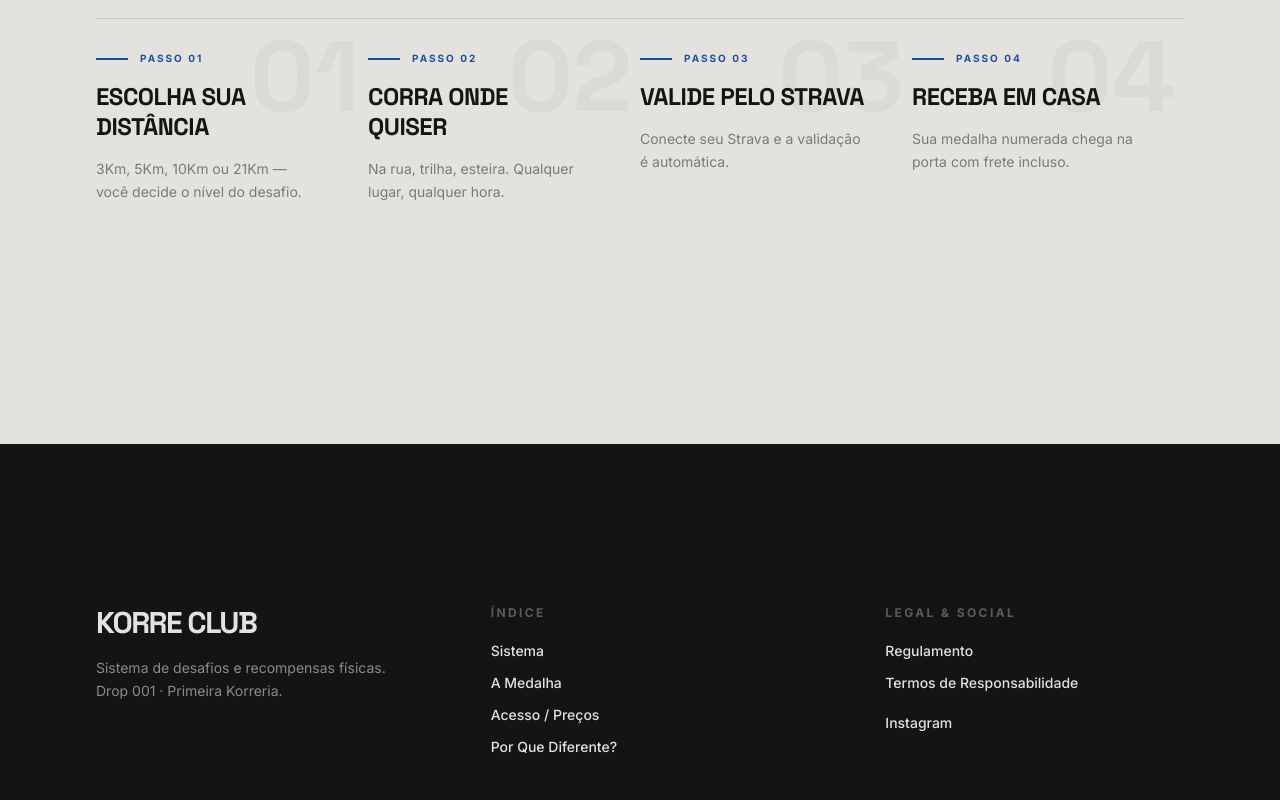
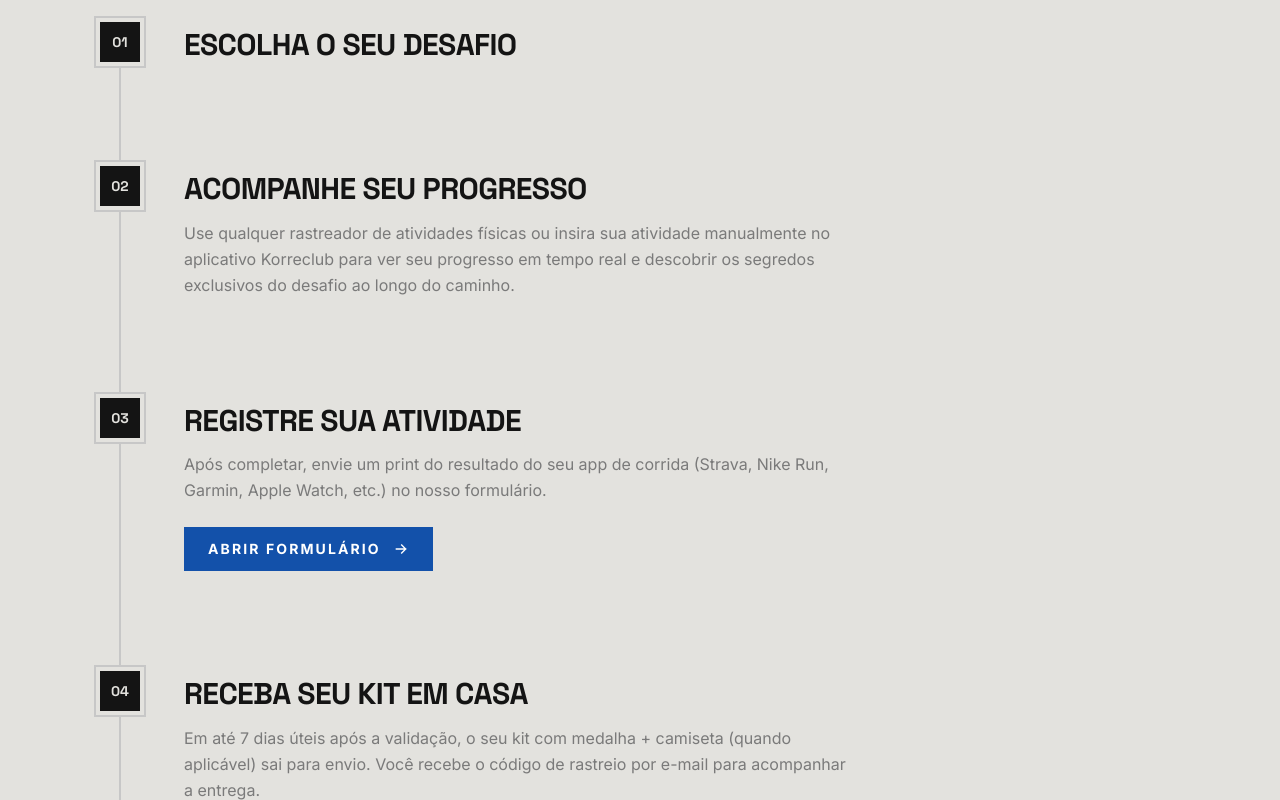
Before and after one commit to EuRydan/korreclub, a Next.js app: page / in a window 1280 px wide. Shown: the part 1220-2020 px from the top of the page. Built offline with nearby package versions, Linux system fonts and the light colour scheme.

Commit message:
Feat: redesign Como Funciona como linha do tempo vertical

```diff
--- a/src/components/sections/HowItWorks.tsx
+++ b/src/components/sections/HowItWorks.tsx
@@ -8,8 +8,7 @@ export default function HowItWorks() {
     <section id="como-funciona" className="w-full bg-[#E3E2DE] py-24 md:py-40">
       <div className="mx-auto w-[90%] md:w-[85%] max-w-[1440px]">
         {/* Header */}
-        <div className="flex flex-col md:flex-row md:items-end md:justify-between gap-6 mb-20 md:mb-32 border-b border-[#C7C7C7] pb-10">
-          <div className="flex flex-col gap-3">
+        <div className="flex flex-col gap-3 mb-20 md:mb-32 border-b border-[#C7C7C7] pb-10">
           <span className="font-[family-name:var(--font-inter)] text-[10px] uppercase tracking-[0.3em] font-bold text-[#1351AA]">
             Sistema
           </span>
@@ -19,45 +18,74 @@ export default function HowItWorks() {
             FUNCIONA
           </h2>
         </div>
-          <p className="font-[family-name:var(--font-inter)] text-[#7A7A7A] text-sm md:text-base max-w-sm leading-relaxed">
-            Quatro passos. Sem complicação. Do desafio à medalha na sua porta.
-          </p>
-        </div>
 
-        {/* Steps Grid */}
-        <div className="grid grid-cols-1 md:grid-cols-2 lg:grid-cols-4 gap-0">
+        {/* Timeline */}
+        <div className="relative">
+          {/* Vertical line */}
+          <div className="absolute left-[19px] md:left-[23px] top-0 bottom-0 w-[2px] bg-[#C7C7C7]" />
+
+          <div className="flex flex-col gap-0">
             {DROP.steps.map((step, i) => (
               <motion.div
                 key={step.number}
-              className="group relative border-t border-[#C7C7C7] pt-8 pb-16 md:pb-20 pr-0 md:pr-10 lg:pr-12"
-              initial={{ opacity: 0, y: 30 }}
-              whileInView={{ opacity: 1, y: 0 }}
-              viewport={{ once: true, margin: "-50px" }}
-              transition={{ duration: 0.5, delay: i * 0.1 }}
+                className="relative flex gap-6 md:gap-10 pb-16 md:pb-24 last:pb-0"
+                initial={{ opacity: 0, x: -20 }}
+                whileInView={{ opacity: 1, x: 0 }}
+                viewport={{ once: true, margin: "-80px" }}
+                transition={{ duration: 0.6, delay: i * 0.12 }}
               >
-              {/* Step Number */}
-              <span className="font-[family-name:var(--font-display)] text-[80px] md:text-[100px] font-black text-[#141414]/[0.04] leading-none absolute top-2 right-2 select-none pointer-events-none">
+                {/* Timeline dot */}
+                <div className="relative z-10 flex-shrink-0 flex flex-col items-center">
+                  <div className="w-10 h-10 md:w-12 md:h-12 rounded-full bg-[#141414] flex items-center justify-center border-4 border-[#E3E2DE] shadow-[0_0_0_2px_#C7C7C7]">
+                    <span className="font-[family-name:var(--font-display)] text-[#E3E2DE] text-xs md:text-sm font-bold">
                       {step.number}
                     </span>
-
-              <div className="relative z-10 flex flex-col gap-4">
-                <div className="flex items-center gap-3">
-                  <span className="w-8 h-[2px] bg-[#1351AA] group-hover:w-12 transition-all duration-300" />
-                  <span className="font-[family-name:var(--font-inter)] text-[10px] uppercase tracking-[0.2em] font-bold text-[#1351AA]">
-                    Passo {step.number}
-                  </span>
+                  </div>
                 </div>
 
-                <h3 className="font-[family-name:var(--font-display)] text-[#141414] text-xl md:text-2xl font-bold uppercase tracking-[-0.02em] leading-tight">
+                {/* Content */}
+                <div className="flex flex-col gap-3 pt-1 md:pt-2 max-w-2xl">
+                  <h3 className="font-[family-name:var(--font-display)] text-[#141414] text-xl md:text-2xl lg:text-3xl font-bold uppercase tracking-[-0.02em] leading-tight">
                     {step.title}
                   </h3>
 
-                <p className="font-[family-name:var(--font-inter)] text-[#7A7A7A] text-sm leading-relaxed">
+                  {step.description && (
+                    <p className="font-[family-name:var(--font-inter)] text-[#7A7A7A] text-sm md:text-base leading-relaxed">
                       {step.description}
                     </p>
+                  )}
+
+                  {/* Button for step 3 */}
+                  {"hasButton" in step && step.hasButton && (
+                    <a
+                      href={"buttonHref" in step ? step.buttonHref : "#"}
+                      className="inline-flex items-center gap-3 mt-3 px-6 py-3 bg-[#1351AA] text-white text-xs md:text-sm font-bold uppercase tracking-[0.15em] hover:bg-[#0f4490] transition-colors duration-300 w-fit group"
+                    >
+                      <span>{"buttonLabel" in step ? step.buttonLabel : "ACESSAR"}</span>
+                      <svg
+                        className="w-4 h-4 group-hover:translate-x-1 transition-transform duration-300"
+                        fill="none"
+                        viewBox="0 0 24 24"
+                        stroke="currentColor"
+                        strokeWidth={2}
+                      >
+                        <path strokeLinecap="square" d="M5 12h14M13 6l6 6-6 6" />
+                      </svg>
+                    </a>
+                  )}
                 </div>
               </motion.div>
             ))}
+
+            {/* Final dot */}
+            <div className="relative z-10 flex-shrink-0">
+              <div className="w-10 h-10 md:w-12 md:h-12 rounded-full bg-[#1351AA] flex items-center justify-center border-4 border-[#E3E2DE] shadow-[0_0_0_2px_#C7C7C7]">
+                <svg className="w-5 h-5 text-white" fill="none" viewBox="0 0 24 24" stroke="currentColor" strokeWidth={2.5}>
+                  <path strokeLinecap="round" strokeLinejoin="round" d="M5 13l4 4L19 7" />
+                </svg>
+              </div>
+            </div>
+          </div>
         </div>
       </div>
     </section>
--- a/src/lib/drop.ts
+++ b/src/lib/drop.ts
@@ -6,23 +6,29 @@ export const DROP = {
   steps: [
     {
       number: "01",
-      title: "ESCOLHA SUA DISTÂNCIA",
-      description: "3Km, 5Km, 10Km ou 21Km — você decide o nível do desafio.",
+      title: "ESCOLHA O SEU DESAFIO",
+      description: "",
     },
     {
       number: "02",
-      title: "CORRA ONDE QUISER",
-      description: "Na rua, trilha, esteira. Qualquer lugar, qualquer hora.",
+      title: "ACOMPANHE SEU PROGRESSO",
+      description:
+        "Use qualquer rastreador de atividades físicas ou insira sua atividade manualmente no aplicativo Korreclub para ver seu progresso em tempo real e descobrir os segredos exclusivos do desafio ao longo do caminho.",
     },
     {
       number: "03",
-      title: "VALIDE PELO STRAVA",
-      description: "Conecte seu Strava e a validação é automática.",
+      title: "REGISTRE SUA ATIVIDADE",
+      description:
+        "Após completar, envie um print do resultado do seu app de corrida (Strava, Nike Run, Garmin, Apple Watch, etc.) no nosso formulário.",
+      hasButton: true,
+      buttonLabel: "ABRIR FORMULÁRIO",
+      buttonHref: "#formulario",
     },
     {
       number: "04",
-      title: "RECEBA EM CASA",
-      description: "Sua medalha numerada chega na porta com frete incluso.",
+      title: "RECEBA SEU KIT EM CASA",
+      description:
+        "Em até 7 dias úteis após a validação, o seu kit com medalha + camiseta (quando aplicável) sai para envio. Você recebe o código de rastreio por e-mail para acompanhar a entrega.",
     },
   ],
 } as const;
```
Lines whose indentation alone changed are shown as unchanged.
